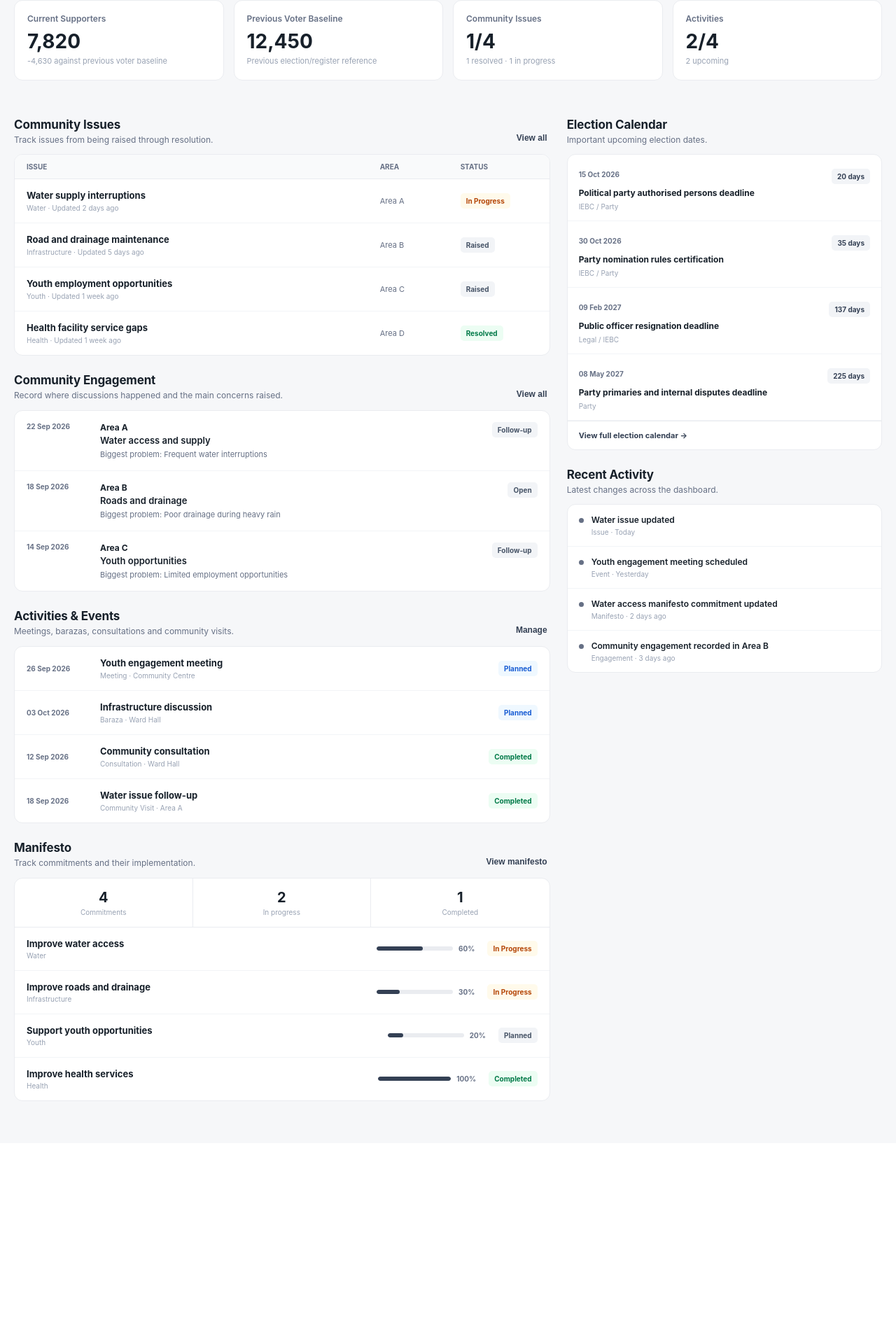
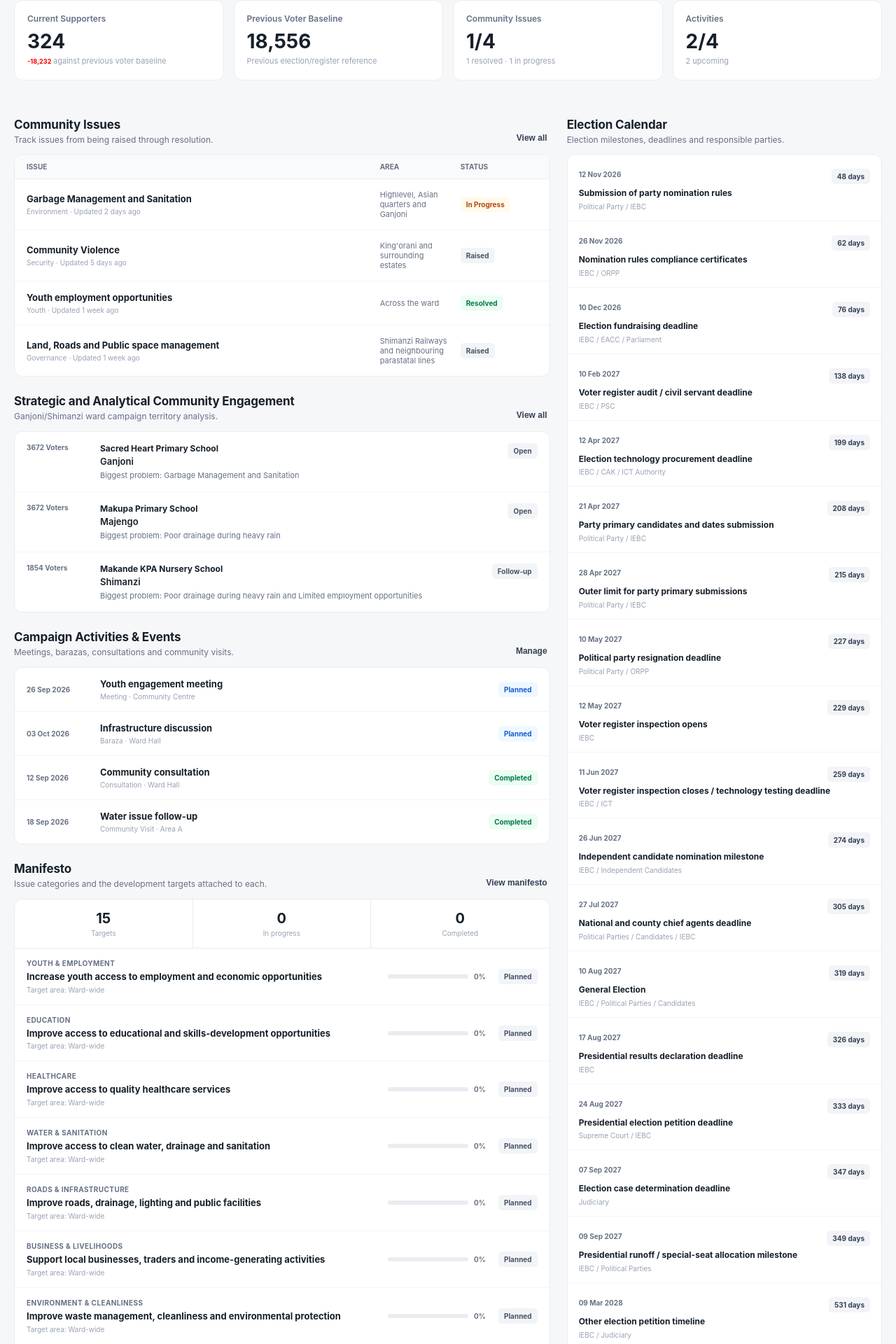
Before and after one commit to badakomora/mca, a React (Create React App) app: page / in a window 1280 px wide. Shown: the part 286-2206 px from the top of the page at 70% size. Before the commit the page ends 1919 px from the top, so only its background shows below. Built offline with nearby package versions, Linux system fonts and the light colour scheme.

Commit message:
dashboard

```diff
--- a/src/components/Dashboard.tsx
+++ b/src/components/Dashboard.tsx
@@ -28,7 +28,8 @@ type Activity = {
 };
 
 type ManifestoItem = {
-  title: string;
+  issueCategory: string;
+  target: string;
   area: string;
   progress: number;
   status: "Planned" | "In Progress" | "Completed";
@@ -51,60 +52,60 @@ type RecentActivity = {
 /* Data */
 /* -------------------------------------------------------------------------- */
 
-const previousVoterBaseline = 12450;
-const currentSupporters = 7820;
+const previousVoterBaseline = 18556;
+const currentSupporters = 324;
 
 const issues: Issue[] = [
   {
-    title: "Water supply interruptions",
-    area: "Area A",
-    category: "Water",
+    title: "Garbage Management and Sanitation",
+    area: "Highlevel, Asian quarters and Ganjoni",
+    category: "Environment",
     status: "In Progress",
     lastUpdate: "2 days ago",
   },
   {
-    title: "Road and drainage maintenance",
-    area: "Area B",
-    category: "Infrastructure",
+    title: "Community Violence",
+    area: "King'orani and surrounding estates",
+    category: "Security",
     status: "Raised",
     lastUpdate: "5 days ago",
   },
   {
     title: "Youth employment opportunities",
-    area: "Area C",
+    area: "Across the ward",
     category: "Youth",
+    status: "Resolved",
+    lastUpdate: "1 week ago",
+  },
+  {
+    title: "Land, Roads and Public space management",
+    area: "Shimanzi Railways and neighbouring parastatal lines",
+    category: "Governance",
     status: "Raised",
     lastUpdate: "1 week ago",
   },
-  {
-    title: "Health facility service gaps",
-    area: "Area D",
-    category: "Health",
-    status: "Resolved",
-    lastUpdate: "1 week ago",
-  },
 ];
 
 const engagements: Engagement[] = [
   {
-    area: "Area A",
-    date: "22 Sep 2026",
-    discussion: "Water access and supply",
-    biggestProblem: "Frequent water interruptions",
-    status: "Follow-up",
-  },
-  {
-    area: "Area B",
-    date: "18 Sep 2026",
-    discussion: "Roads and drainage",
+    area: "Sacred Heart Primary School",
+    date: "3672 Voters",
+    discussion: "Ganjoni",
+    biggestProblem: "Garbage Management and Sanitation",
+    status: "Open",
+  },
+  {
+    area: "Makupa Primary School",
+    date: "3672 Voters",
+    discussion: "Majengo",
     biggestProblem: "Poor drainage during heavy rain",
     status: "Open",
   },
   {
-    area: "Area C",
-    date: "14 Sep 2026",
-    discussion: "Youth opportunities",
-    biggestProblem: "Limited employment opportunities",
+    area: "Makande KPA Nursery School",
+    date: "1854 Voters",
+    discussion: "Shimanzi",
+    biggestProblem: "Poor drainage during heavy rain and Limited employment opportunities",
     status: "Follow-up",
   },
 ];
@@ -142,67 +143,220 @@ const activities: Activity[] = [
 
 const manifesto: ManifestoItem[] = [
   {
-    title: "Improve water access",
-    area: "Water",
-    progress: 60,
-    status: "In Progress",
-  },
-  {
-    title: "Improve roads and drainage",
-    area: "Infrastructure",
-    progress: 30,
-    status: "In Progress",
-  },
-  {
-    title: "Support youth opportunities",
-    area: "Youth",
-    progress: 20,
+    issueCategory: "Youth & Employment",
+    target: "Increase youth access to employment and economic opportunities",
+    area: "Ward-wide",
+    progress: 0,
     status: "Planned",
   },
   {
-    title: "Improve health services",
-    area: "Health",
-    progress: 100,
-    status: "Completed",
+    issueCategory: "Education",
+    target: "Improve access to educational and skills-development opportunities",
+    area: "Ward-wide",
+    progress: 0,
+    status: "Planned",
+  },
+  {
+    issueCategory: "Healthcare",
+    target: "Improve access to quality healthcare services",
+    area: "Ward-wide",
+    progress: 0,
+    status: "Planned",
+  },
+  {
+    issueCategory: "Water & Sanitation",
+    target: "Improve access to clean water, drainage and sanitation",
+    area: "Ward-wide",
+    progress: 0,
+    status: "Planned",
+  },
+  {
+    issueCategory: "Roads & Infrastructure",
+    target: "Improve roads, drainage, lighting and public facilities",
+    area: "Ward-wide",
+    progress: 0,
+    status: "Planned",
+  },
+  {
+    issueCategory: "Business & Livelihoods",
+    target: "Support local businesses, traders and income-generating activities",
+    area: "Ward-wide",
+    progress: 0,
+    status: "Planned",
+  },
+  {
+    issueCategory: "Environment & Cleanliness",
+    target: "Improve waste management, cleanliness and environmental protection",
+    area: "Ward-wide",
+    progress: 0,
+    status: "Planned",
+  },
+  {
+    issueCategory: "Security",
+    target: "Strengthen community safety and coordination on security concerns",
+    area: "Ward-wide",
+    progress: 0,
+    status: "Planned",
+  },
+  {
+    issueCategory: "Housing & Settlements",
+    target: "Advocate for improved basic services and living conditions",
+    area: "Ward-wide",
+    progress: 0,
+    status: "Planned",
+  },
+  {
+    issueCategory: "Women Empowerment",
+    target: "Expand women's access to skills, entrepreneurship and economic opportunities",
+    area: "Ward-wide",
+    progress: 0,
+    status: "Planned",
+  },
+  {
+    issueCategory: "Persons with Disabilities",
+    target: "Promote inclusion, accessibility and participation in ward programs",
+    area: "Ward-wide",
+    progress: 0,
+    status: "Planned",
+  },
+  {
+    issueCategory: "Sports & Talent",
+    target: "Support sports, talent development and youth recreation",
+    area: "Ward-wide",
+    progress: 0,
+    status: "Planned",
+  },
+  {
+    issueCategory: "Community Participation",
+    target: "Strengthen resident participation in ward planning and development",
+    area: "Ward-wide",
+    progress: 0,
+    status: "Planned",
+  },
+  {
+    issueCategory: "Accountability & Transparency",
+    target: "Track ward projects, implementation and community feedback",
+    area: "Ward-wide",
+    progress: 0,
+    status: "Planned",
+  },
+  {
+    issueCategory: "Digital Access",
+    target: "Expand digital literacy, technology access and digital opportunities",
+    area: "Ward-wide",
+    progress: 0,
+    status: "Planned",
   },
 ];
 
 const electionDates: ElectionDate[] = [
   {
-    date: "15 Oct 2026",
-    targetDate: "2026-10-15",
-    title: "Political party authorised persons deadline",
-    type: "IEBC / Party",
-  },
-  {
-    date: "30 Oct 2026",
-    targetDate: "2026-10-30",
-    title: "Party nomination rules certification",
-    type: "IEBC / Party",
-  },
-  {
-    date: "09 Feb 2027",
-    targetDate: "2027-02-09",
-    title: "Public officer resignation deadline",
-    type: "Legal / IEBC",
-  },
-  {
-    date: "08 May 2027",
-    targetDate: "2027-05-08",
-    title: "Party primaries and internal disputes deadline",
-    type: "Party",
-  },
-  {
-    date: "02 Jun 2027",
-    targetDate: "2027-06-02",
-    title: "MCA nomination period begins",
+    date: "12 Nov 2026",
+    targetDate: "2026-11-12",
+    title: "Submission of party nomination rules",
+    type: "Political Party / IEBC",
+  },
+  {
+    date: "26 Nov 2026",
+    targetDate: "2026-11-26",
+    title: "Nomination rules compliance certificates",
+    type: "IEBC / ORPP",
+  },
+  {
+    date: "10 Dec 2026",
+    targetDate: "2026-12-10",
+    title: "Election fundraising deadline",
+    type: "IEBC / EACC / Parliament",
+  },
+  {
+    date: "10 Feb 2027",
+    targetDate: "2027-02-10",
+    title: "Voter register audit / civil servant deadline",
+    type: "IEBC / PSC",
+  },
+  {
+    date: "12 Apr 2027",
+    targetDate: "2027-04-12",
+    title: "Election technology procurement deadline",
+    type: "IEBC / CAK / ICT Authority",
+  },
+  {
+    date: "21 Apr 2027",
+    targetDate: "2027-04-21",
+    title: "Party primary candidates and dates submission",
+    type: "Political Party / IEBC",
+  },
+  {
+    date: "28 Apr 2027",
+    targetDate: "2027-04-28",
+    title: "Outer limit for party primary submissions",
+    type: "Political Party / IEBC",
+  },
+  {
+    date: "10 May 2027",
+    targetDate: "2027-05-10",
+    title: "Political party resignation deadline",
+    type: "Political Party / ORPP",
+  },
+  {
+    date: "12 May 2027",
+    targetDate: "2027-05-12",
+    title: "Voter register inspection opens",
     type: "IEBC",
+  },
+  {
+    date: "11 Jun 2027",
+    targetDate: "2027-06-11",
+    title: "Voter register inspection closes / technology testing deadline",
+    type: "IEBC / ICT",
+  },
+  {
+    date: "26 Jun 2027",
+    targetDate: "2027-06-26",
+    title: "Independent candidate nomination milestone",
+    type: "IEBC / Independent Candidates",
+  },
+  {
+    date: "27 Jul 2027",
+    targetDate: "2027-07-27",
+    title: "National and county chief agents deadline",
+    type: "Political Parties / Candidates / IEBC",
   },
   {
     date: "10 Aug 2027",
     targetDate: "2027-08-10",
     title: "General Election",
-    type: "Election",
+    type: "IEBC / Political Parties / Candidates",
+  },
+  {
+    date: "17 Aug 2027",
+    targetDate: "2027-08-17",
+    title: "Presidential results declaration deadline",
+    type: "IEBC",
+  },
+  {
+    date: "24 Aug 2027",
+    targetDate: "2027-08-24",
+    title: "Presidential election petition deadline",
+    type: "Supreme Court / IEBC",
+  },
+  {
+    date: "07 Sep 2027",
+    targetDate: "2027-09-07",
+    title: "Election case determination deadline",
+    type: "Judiciary",
+  },
+  {
+    date: "09 Sep 2027",
+    targetDate: "2027-09-09",
+    title: "Presidential runoff / special-seat allocation milestone",
+    type: "IEBC / Political Parties",
+  },
+  {
+    date: "09 Mar 2028",
+    targetDate: "2028-03-09",
+    title: "Other election petition timeline",
+    type: "IEBC / Judiciary",
   },
 ];
 
@@ -363,8 +517,8 @@ const Dashboard = () => {
             </StatValue>
 
             <StatDescription>
-              {supporterDifference >= 0 ? "+" : ""}
-              {supporterDifference.toLocaleString()} against previous
+              <small style={{color:"red"}}> <b>{supporterDifference >= 0 ? "+" : ""}
+              {supporterDifference.toLocaleString()}</b> </small> against previous
               voter baseline
             </StatDescription>
           </StatCard>
@@ -461,12 +615,11 @@ const Dashboard = () => {
             <SectionHeader>
               <div>
                 <SectionTitle>
-                  Community Engagement
+                  Strategic and Analytical Community Engagement
                 </SectionTitle>
 
                 <SectionDescription>
-                  Record where discussions happened and the main
-                  concerns raised.
+                  Ganjoni/Shimanzi ward campaign territory analysis.
                 </SectionDescription>
               </div>
 
@@ -511,7 +664,7 @@ const Dashboard = () => {
             <SectionHeader>
               <div>
                 <SectionTitle>
-                  Activities & Events
+                 Campaign Activities & Events
                 </SectionTitle>
 
                 <SectionDescription>
@@ -558,7 +711,7 @@ const Dashboard = () => {
                 <SectionTitle>Manifesto</SectionTitle>
 
                 <SectionDescription>
-                  Track commitments and their implementation.
+                  Issue categories and the development targets attached to each.
                 </SectionDescription>
               </div>
 
@@ -573,7 +726,7 @@ const Dashboard = () => {
                   </ManifestoNumber>
 
                   <ManifestoLabel>
-                    Commitments
+                    Targets
                   </ManifestoLabel>
                 </ManifestoStat>
 
@@ -599,14 +752,18 @@ const Dashboard = () => {
               </ManifestoSummary>
 
               {manifesto.map((item) => (
-                <ManifestoRow key={item.title}>
+                <ManifestoRow key={item.issueCategory}>
                   <ManifestoMain>
+                    <ManifestoCategory>
+                      {item.issueCategory}
+                    </ManifestoCategory>
+
                     <ManifestoTitle>
-                      {item.title}
+                      {item.target}
                     </ManifestoTitle>
 
                     <ManifestoArea>
-                      {item.area}
+                      Target area: {item.area}
                     </ManifestoArea>
                   </ManifestoMain>
 
@@ -649,13 +806,13 @@ const Dashboard = () => {
                 </SectionTitle>
 
                 <SectionDescription>
-                  Important upcoming election dates.
+                  Election milestones, deadlines and responsible parties.
                 </SectionDescription>
               </div>
             </SectionHeader>
 
             <Card>
-              {electionDates.slice(0, 4).map((item) => (
+              {electionDates.map((item) => (
                 <CalendarItem key={item.targetDate}>
                   <CalendarTop>
                     <CalendarDate>
@@ -1288,9 +1445,19 @@ const ManifestoMain = styled.div`
   min-width: 0;
 `;
 
+const ManifestoCategory = styled.div`
+  margin-bottom: 4px;
+  color: #667085;
+  font-size: 10px;
+  font-weight: 700;
+  text-transform: uppercase;
+  letter-spacing: 0.04em;
+`;
+
 const ManifestoTitle = styled.div`
   font-size: 13px;
   font-weight: 650;
+  line-height: 1.45;
 `;
 
 const ManifestoArea = styled.div`
```
